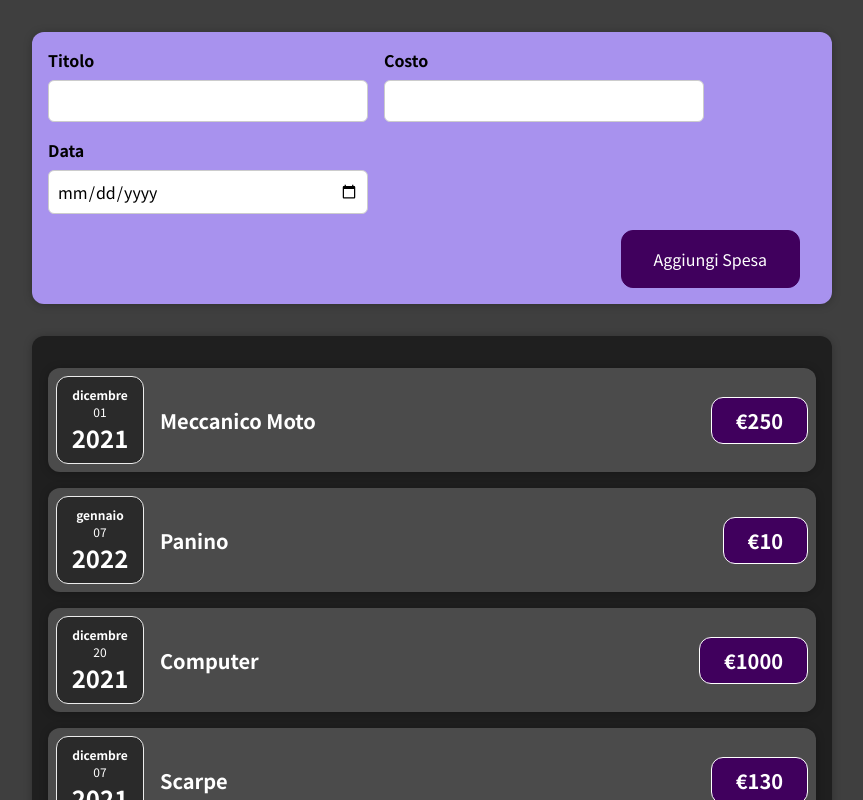
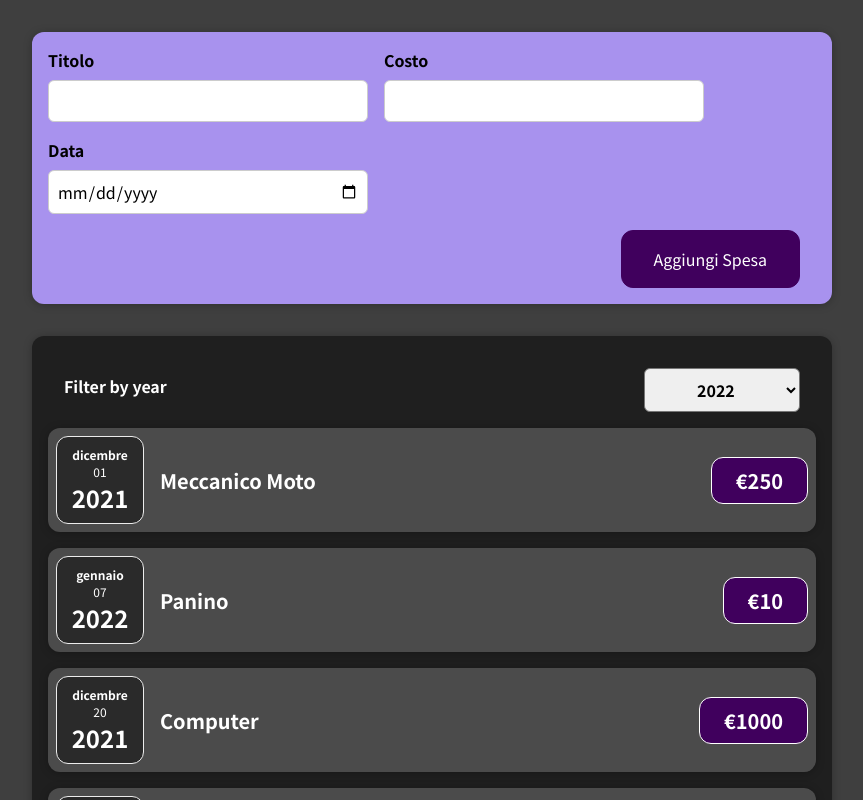
Before and after one commit to andreamosca/expenseTracker, a React (Create React App) app: page / in a window 1280 px wide. Shown: the top 800 px of the page, without its empty margins (208-1071 px from the left). Built offline with nearby package versions, Linux system fonts and the light colour scheme.

Commit message:
Aggiunta component Stateless (ExpensesFilter), gestione dello state al padre Stateful (Expenses)

```diff
--- a/src/components/Expenses/ExpenseItem.js
+++ b/src/components/Expenses/ExpenseItem.js
@@ -1,23 +1,17 @@
-import React, { useState } from "react";
+import React from "react";
 
 import ExpenseDate from "./ExpenseDate";
 import Card from "src/components/UI/Card";
 import "./ExpenseItem.css";
 
 const ExpenseItem = (props) => {
-  const [sTitle, setTitle] = useState(props.title);
-  const handleClick = () => {
-    setTitle("Aggiornato");
-  }
-
   return (
     <Card className="expense-item">
       <ExpenseDate date={props.date}/>
       <div className="expense-item__description">
-        <h2>{sTitle}</h2>
+        <h2>{props.title}</h2>
         <div className="expense-item__price">€{props.amount}</div>
       </div>
-      {/* <button onClick={handleClick}>Cambia titolo</button> */}
     </Card>
   );
 }
--- a/src/components/Expenses/Expenses.js
+++ b/src/components/Expenses/Expenses.js
@@ -1,17 +1,31 @@
-import React from "react";
+import React, { useState } from "react";
 import Card from "src/components/UI/Card";
 
+import ExpensesFilter from "./ExpensesFilter";
 import ExpenseItem from "./ExpenseItem";
 import "./Expenses.css";
 
 const Expenses = (props) => {
+  const [year, setYear] = useState("2022");
+  const handleYearSelection = (selectedYear) => {
+    setYear(selectedYear);
+  };
+
   return (
     <Card className="expenses">
+      <ExpensesFilter year={year} onYearSelection={handleYearSelection} />
       {props.items.map((prop) => {
-        return (<ExpenseItem key={prop.id} title={prop.title} amount={prop.amount} date={prop.date} />);
+        return (
+          <ExpenseItem
+            key={prop.id}
+            title={prop.title}
+            amount={prop.amount}
+            date={prop.date}
+          />
+        );
       })}
-      </Card>
+    </Card>
   );
-}
+};
 
 export default Expenses;
--- /dev/null
+++ b/src/components/Expenses/ExpensesFilter.css
@@ -0,0 +1,24 @@
+.expenses-filter {
+    color: white;
+    padding: 0 1rem;
+  }
+
+  .expenses-filter__control {
+    display: flex;
+    width: 100%;
+    align-items: center;
+    justify-content: space-between;
+    margin: 1rem 0;
+  }
+
+  .expenses-filter label {
+    font-weight: bold;
+    margin-bottom: 0.5rem;
+  }
+
+  .expenses-filter select {
+    font: inherit;
+    padding: 0.5rem 3rem;
+    font-weight: bold;
+    border-radius: 6px;
+  }
--- /dev/null
+++ b/src/components/Expenses/ExpensesFilter.js
@@ -0,0 +1,26 @@
+import React, { useState } from 'react';
+
+import './ExpensesFilter.css';
+
+const ExpensesFilter = (props) => {
+
+  const handleChangeValue = (event) => {
+    props.onYearSelection(event.target.value);
+  };
+
+  return (
+    <div className='expenses-filter'>
+      <div className='expenses-filter__control'>
+        <label>Filter by year</label>
+        <select value={props.year} onChange={handleChangeValue}>
+          <option value='2022'>2022</option>
+          <option value='2021'>2021</option>
+          <option value='2020'>2020</option>
+          <option value='2019'>2019</option>
+        </select>
+      </div>
+    </div>
+  );
+};
+
+export default ExpensesFilter;
```
Also changed, not shown: 1 other file (tests, documents, lock files or other folders).
